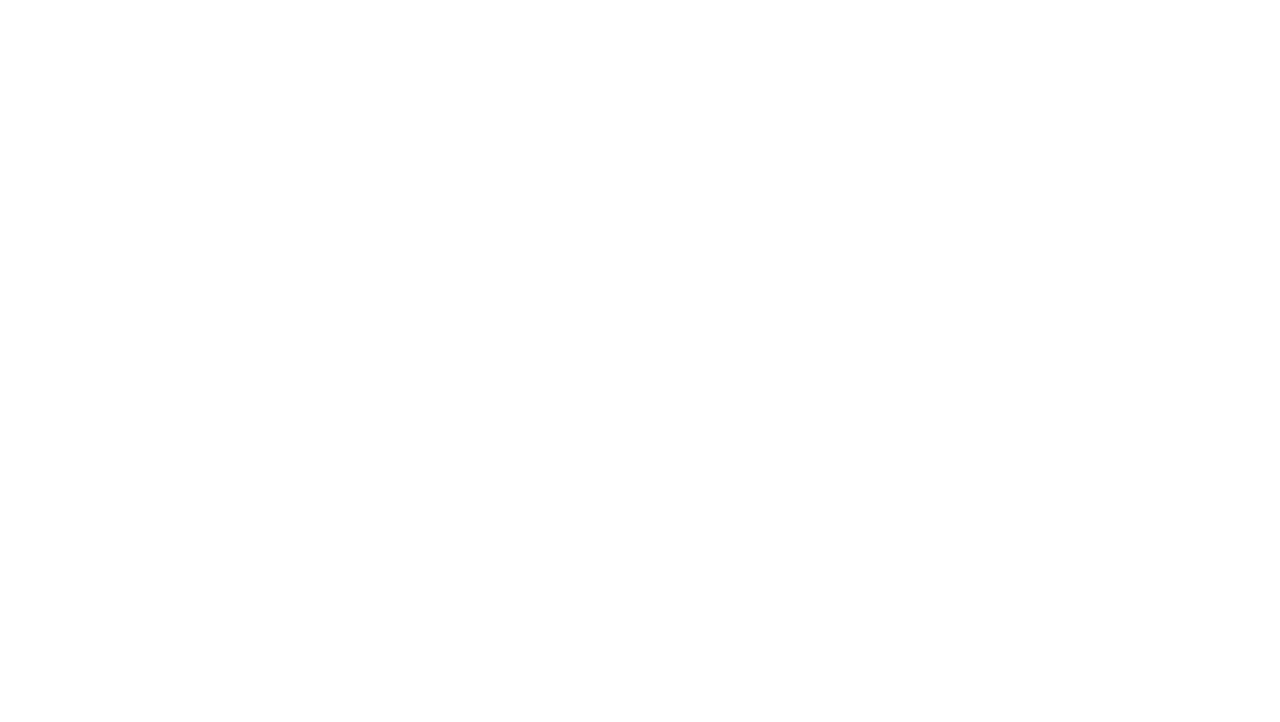
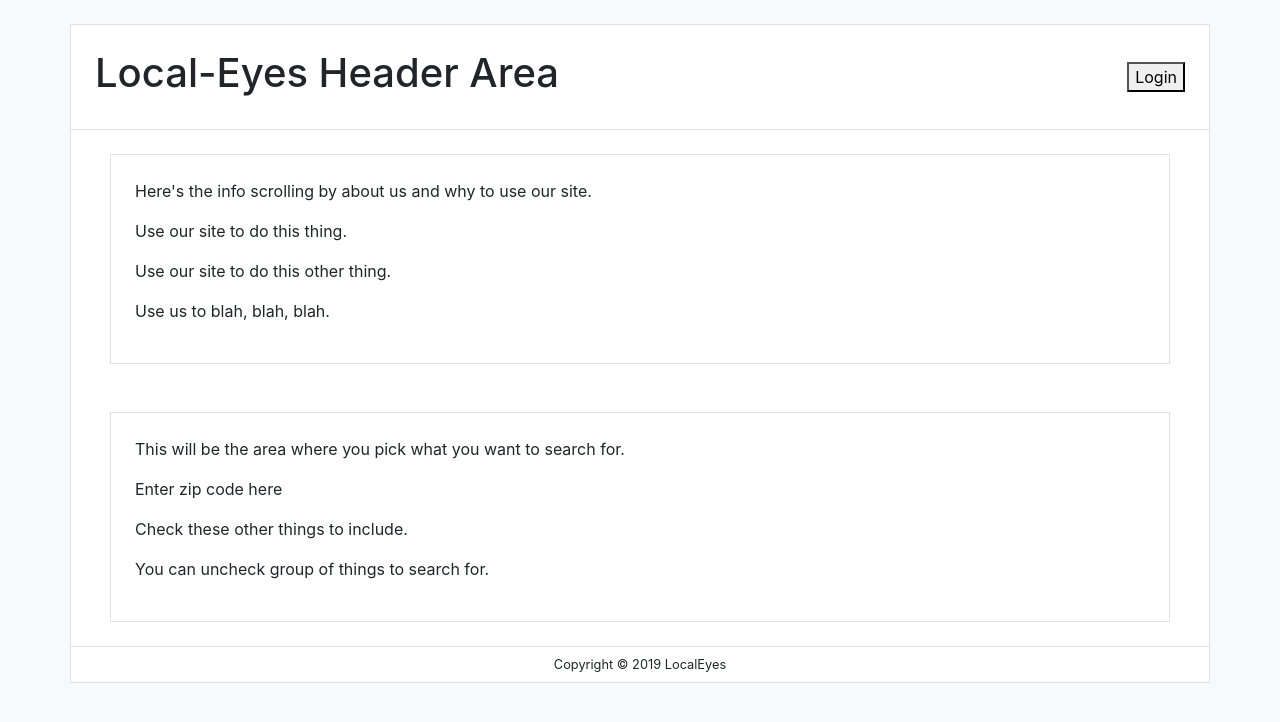
Before and after one commit to mike14747/LocalEyes, a plain HTML site: page index.html in a window 1280 px wide. Drawn offline with nearby package versions, Linux system fonts and the light colour scheme.

Commit message:
initial wire frame of the site

```diff
--- a/index.html
+++ b/index.html
@@ -25,12 +25,57 @@
     <!-- include my bootstrap companion style sheet -->
     <link rel="stylesheet" type="text/css" href="css/style.css">
 
-    <title>My Title</title>
+    <title>Local-eyes</title>
 </head>
 
-<body>
+<body class="bg-light">
 
-    <div class="container">
+    <div class="container border my-4 bg-white">
+
+        <div>
+
+            <header class="row border-bottom  align-items-center justify-content-between">
+                <div class="col p-4">
+                    <h1>Local-Eyes Header Area</h1>
+                </div>
+                <div class="col text-right p-4">
+                    <button>Login</button>
+                </div>
+            </header>
+
+            <div id="about_us" class="row p-4">
+                <div class="col-12">
+                    <div class="border p-4">
+                        <p>Here's the info scrolling by about us and why to use our site.</p>
+                        <p>Use our site to do this thing.</p>
+                        <p>Use our site to do this other thing.</p>
+                        <p>Use us to blah, blah, blah.</p>
+                    </div>
+
+                </div>
+            </div>
+
+            <div id="search_criteria" class="row p-4">
+                <div class="col-12">
+                    <div class="border p-4">
+                        <p>This will be the area where you pick what you want to search for.</p>
+                        <p>Enter zip code here</p>
+                        <p>Check these other things to include.</p>
+                        <p>You can uncheck group of things to search for.</p>
+                    </div>
+
+                </div>
+            </div>
+
+
+
+            <footer class="row border-top">
+                <div class="col-sm-12 p-2 d-flex align-items-center justify-content-center">
+                    <span class="small">Copyright &#169; 2019 LocalEyes</span>
+                </div>
+            </footer>
+
+        </div>
 
     </div>
 
```
